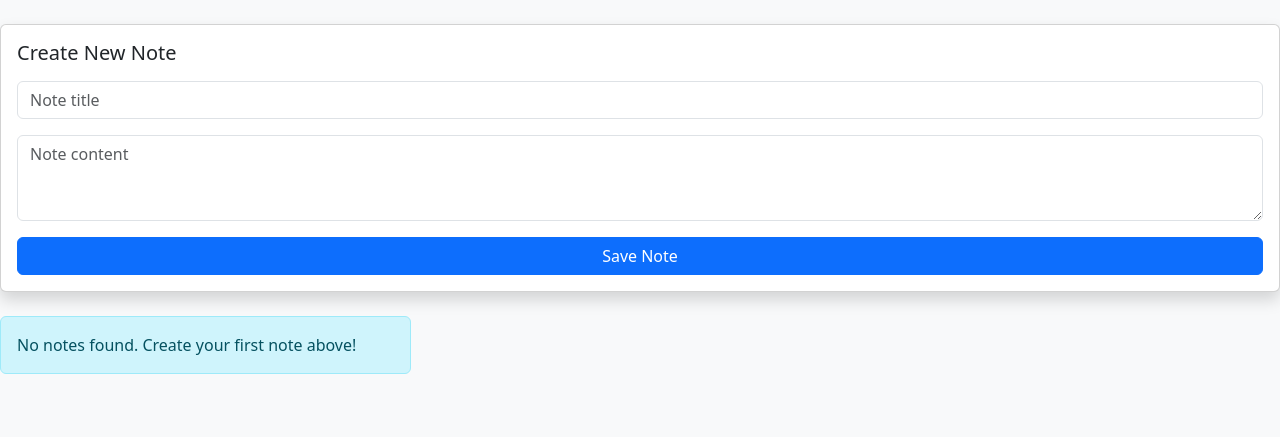
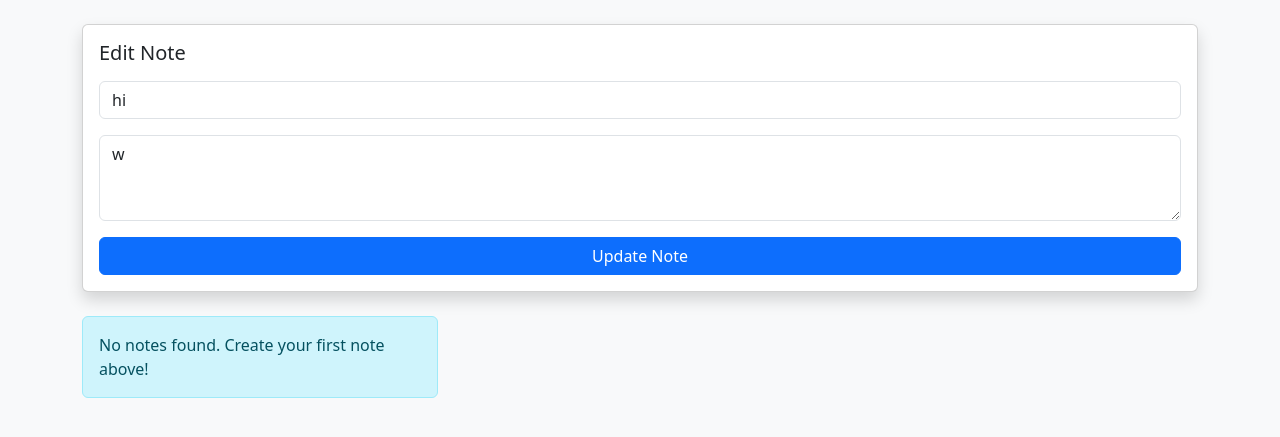
Before and after one commit to MetiGM/notes, a Flask app: page /edit/2 in a window 1280 px wide. Shown: the part 76-513 px from the top of the page. Run offline with Flask 2, Linux system fonts and the light colour scheme; data comes from the database, SQL or seed files in the repository; both versions use the stored data as it was after the commit; some libraries are stand-ins or nearby versions.

Commit message:
fix updated edit functionality

```diff
--- a/app.py
+++ b/app.py
@@ -3,18 +3,14 @@
 import sqlite3
 import os
 from flask_wtf.csrf import CSRFProtect
+from dotenv import load_dotenv
 
-from dotenv import load_dotenv
-load_dotenv()  # Loads from .env file
-
-
+load_dotenv()  # Loads environment variables from .env file
 
 app = Flask(__name__)
 app.secret_key = os.environ.get('SECRET_KEY')
 csrf = CSRFProtect(app)
 DATABASE = os.environ.get('DATABASE', 'notes.db')
-
-app.secret_key = os.environ.get('SECRET_KEY')
 
 def init_db():
     """Initialize database with proper connection handling"""
@@ -29,8 +25,6 @@
             )
         ''')
         conn.commit()
-
-
 
 @app.route('/', methods=['GET', 'POST'])
 def index():
@@ -66,11 +60,11 @@
 
         if not title or not content:
             flash('Title and content are required!', 'danger')
-            return redirect(url_for('index'))
+            return redirect(url_for('edit_note', note_id=note_id))
 
         with sqlite3.connect(DATABASE, uri=True) as conn:
             conn.execute('UPDATE notes SET title=?, content=? WHERE id=?',
-                        (title, content, note_id))
+                         (title, content, note_id))
             conn.commit()
 
         flash('Note updated successfully!', 'success')
--- a/templates/index.html
+++ b/templates/index.html
@@ -13,7 +13,6 @@
             transform: translateY(-5px);
             box-shadow: 0 4px 15px rgba(0, 0, 0, 0.1);
         }
-
         .container {
             margin-bottom: 20px;
         }
@@ -26,6 +25,7 @@
         </div>
     </nav>
 
+    <div class="container">
         <!-- Flash Messages -->
         {% with messages = get_flashed_messages(with_categories=true) %}
             {% if messages %}
@@ -38,22 +38,41 @@
             {% endif %}
         {% endwith %}
 
-        <!-- Note Creation Form -->
+        <!-- Note Creation/Editing Form -->
         <div class="card shadow mb-4">
             <div class="card-body">
-                <h5 class="card-title mb-3">Create New Note</h5>
-                <form method="POST">
+                <h5 class="card-title mb-3">
+                    {% if note_to_edit %}
+                        Edit Note
+                    {% else %}
+                        Create New Note
+                    {% endif %}
+                </h5>
+                <form method="POST" action="{% if note_to_edit %}/edit/{{ note_to_edit[0] }}{% else %}/{% endif %}">
                     <input type="hidden" name="csrf_token" value="{{ csrf_token() }}">
                     <div class="mb-3">
-                        <input type="text" class="form-control" name="title"
-                               placeholder="Note title" required>
+                        <input
+                            type="text"
+                            class="form-control"
+                            name="title"
+                            placeholder="Note title"
+                            value="{{ note_to_edit[1] if note_to_edit else '' }}"
+                            required>
                     </div>
                     <div class="mb-3">
-                        <textarea class="form-control" name="content"
-                                  rows="3" placeholder="Note content" required></textarea>
+                        <textarea
+                            class="form-control"
+                            name="content"
+                            rows="3"
+                            placeholder="Note content"
+                            required>{{ note_to_edit[2] if note_to_edit else '' }}</textarea>
                     </div>
                     <button type="submit" class="btn btn-primary w-100">
-                        Save Note
+                        {% if note_to_edit %}
+                            Update Note
+                        {% else %}
+                            Save Note
+                        {% endif %}
                     </button>
                 </form>
             </div>
@@ -88,6 +107,5 @@
     </div>
 
     <script src="https://cdn.jsdelivr.net/npm/bootstrap@5.3.2/dist/js/bootstrap.bundle.min.js"></script>
-
 </body>
 </html>
```
Also changed, not shown: notes.db.
